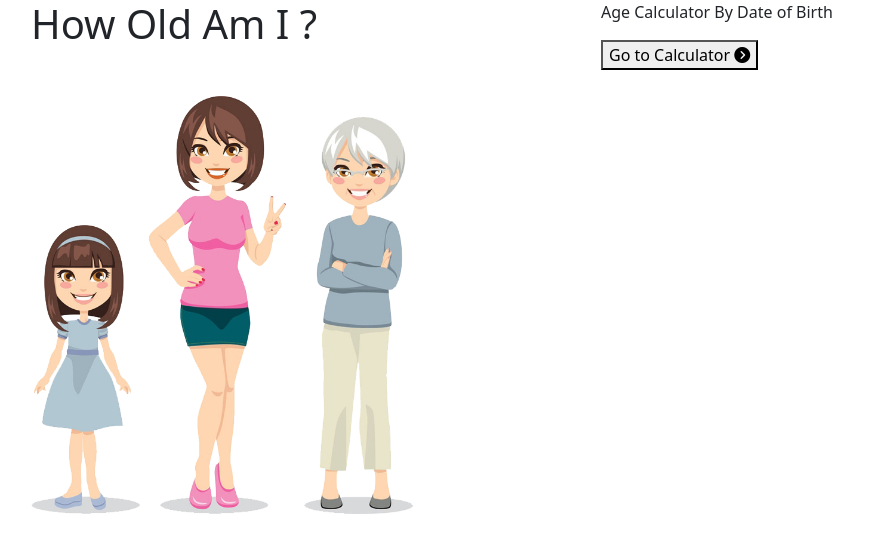
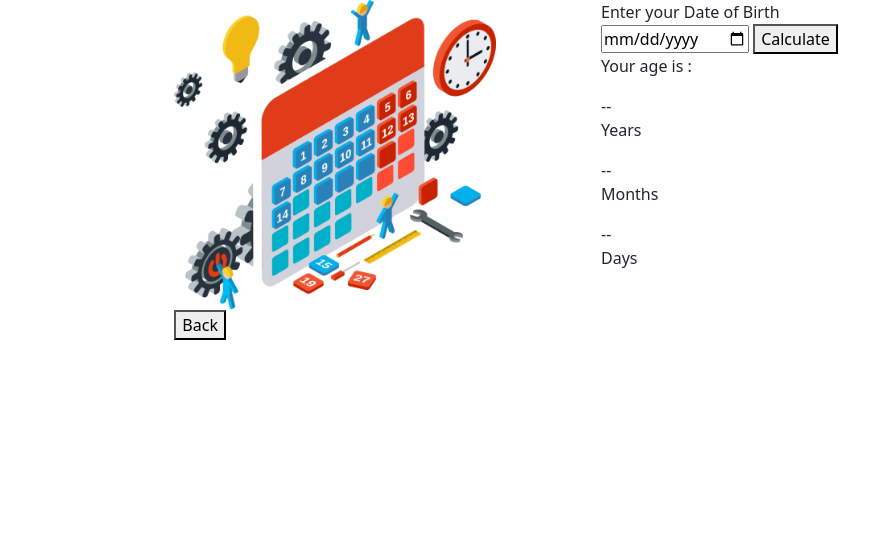
Before and after one commit to Tharika-Wanniarachchi/-CodeAlpha_Age_Calculator, a plain HTML site: page index.html in a window 1280 px wide. Both pictures are taken after a click on the button "Go to Calculator". Shown: the whole page, without its empty margins (51-920 px from the left). Drawn offline with nearby package versions, Linux system fonts and the light colour scheme; a web font is replaced by a local one.

Commit message:
Added Script for changing content

```diff
--- a/index.html
+++ b/index.html
@@ -86,11 +86,27 @@
         </div>
         <!-- Calculator page section end -->
 
-            <!-- external Java script -->
-          <script src="script.js"></script>
+        <!-- Script for changing content -->
+    <script>
+        // Event listener for going to calculator page
+        document.getElementById("goToCalculator").addEventListener("click", function() {
+            document.getElementById("indexPage").style.display = "none";
+            document.getElementById("calculatorPage").style.display = "block";
+        });
 
-          <!-- Java script -->
-          <script src="https://cdn.jsdelivr.net/npm/bootstrap@5.0.2/dist/js/bootstrap.bundle.min.js" integrity="sha384-MrcW6ZMFYlzcLA8Nl+NtUVF0sA7MsXsP1UyJoMp4YLEuNSfAP+JcXn/tWtIaxVXM" crossorigin="anonymous"></script>
+        // Event listener for going back to index page
+        document.getElementById("goBack").addEventListener("click", function() {
+            document.getElementById("calculatorPage").style.display = "none";
+            document.getElementById("indexPage").style.display = "block";
+        });
+    </script>
+
+
+    <!-- external Java script -->
+    <script src="script.js"></script>
+
+    <!-- Java script -->
+    <script src="https://cdn.jsdelivr.net/npm/bootstrap@5.0.2/dist/js/bootstrap.bundle.min.js" integrity="sha384-MrcW6ZMFYlzcLA8Nl+NtUVF0sA7MsXsP1UyJoMp4YLEuNSfAP+JcXn/tWtIaxVXM" crossorigin="anonymous"></script>
 
 
 </body>
```
